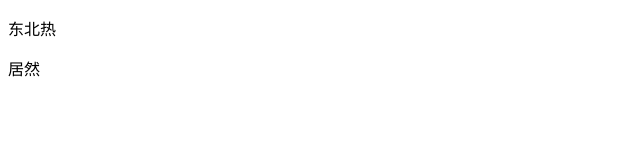
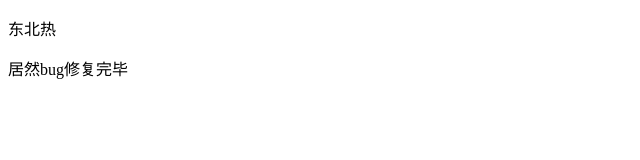
Before and after one commit to juran1993/python666, a plain HTML site: page index.html in a window 1280 px wide. Shown: the whole page, without its empty margins (0-640 px from the left). Drawn offline with Linux system fonts and the light colour scheme.

Commit message:
bug修复

```diff
--- a/index.html
+++ b/index.html
@@ -7,6 +7,6 @@
 </head>
 <body>
     <p>东北热</p>
-    <p>居然</p>
+    <p>居然bug修复完毕</p>
 </body>
 </html>
```
